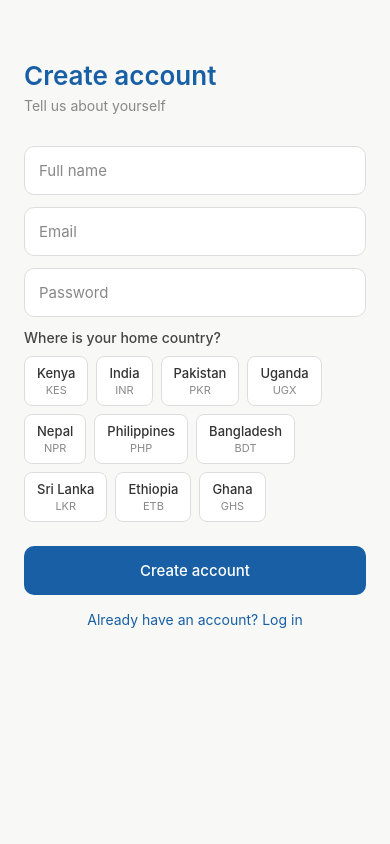
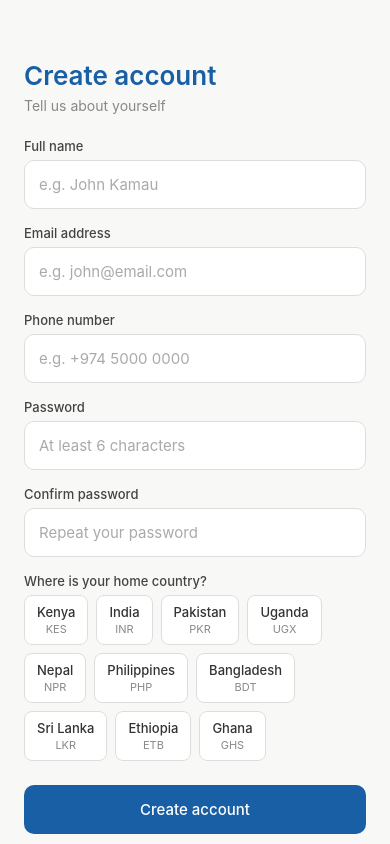
Before and after one commit to RAPHJID/Home-Away1, a React Native app: screen /Signup in a window 390 px wide. Built offline with nearby package versions, Linux system fonts and the light colour scheme.

Commit message:
feat : Added phone number and confirmPassword on my sign in page

```diff
--- a/app/screens/SignupScreen.js
+++ b/app/screens/SignupScreen.js
@@ -22,13 +22,23 @@ const COUNTRIES = [
 export default function SignupScreen({ navigation }) {
   const [fullName, setFullName] = useState('')
   const [email, setEmail] = useState('')
+  const [phone, setPhone] = useState('')
   const [password, setPassword] = useState('')
+  const [confirmPassword, setConfirmPassword] = useState('')
   const [selectedCountry, setSelectedCountry] = useState(null)
   const [loading, setLoading] = useState(false)
 
   async function handleSignup() {
-    if (!fullName || !email || !password || !selectedCountry) {
+    if (!fullName || !email || !phone || !password || !confirmPassword || !selectedCountry) {
       Alert.alert('Error', 'Please fill in all fields and select your home country')
+      return
+    }
+    if (password !== confirmPassword) {
+      Alert.alert('Error', 'Passwords do not match')
+      return
+    }
+    if (password.length < 6) {
+      Alert.alert('Error', 'Password must be at least 6 characters')
       return
     }
     setLoading(true)
@@ -38,6 +48,7 @@ export default function SignupScreen({ navigation }) {
       options: {
         data: {
           full_name: fullName,
+          phone: phone,
           home_country: selectedCountry.label,
           home_currency: selectedCountry.currency,
         }
@@ -57,28 +68,53 @@ export default function SignupScreen({ navigation }) {
         <Text style={styles.title}>Create account</Text>
         <Text style={styles.subtitle}>Tell us about yourself</Text>
 
+        <Text style={styles.label}>Full name</Text>
         <TextInput
           style={styles.input}
-          placeholder="Full name"
-          placeholderTextColor="#888"
+          placeholder="e.g. John Kamau"
+          placeholderTextColor="#aaa"
           value={fullName}
           onChangeText={setFullName}
         />
+
+        <Text style={styles.label}>Email address</Text>
         <TextInput
           style={styles.input}
-          placeholder="Email"
-          placeholderTextColor="#888"
+          placeholder="e.g. john@email.com"
+          placeholderTextColor="#aaa"
           value={email}
           onChangeText={setEmail}
           keyboardType="email-address"
           autoCapitalize="none"
         />
+
+        <Text style={styles.label}>Phone number</Text>
         <TextInput
           style={styles.input}
-          placeholder="Password"
-          placeholderTextColor="#888"
+          placeholder="e.g. +974 5000 0000"
+          placeholderTextColor="#aaa"
+          value={phone}
+          onChangeText={setPhone}
+          keyboardType="phone-pad"
+        />
+
+        <Text style={styles.label}>Password</Text>
+        <TextInput
+          style={styles.input}
+          placeholder="At least 6 characters"
+          placeholderTextColor="#aaa"
           value={password}
           onChangeText={setPassword}
+          secureTextEntry
+        />
+
+        <Text style={styles.label}>Confirm password</Text>
+        <TextInput
+          style={styles.input}
+          placeholder="Repeat your password"
+          placeholderTextColor="#aaa"
+          value={confirmPassword}
+          onChangeText={setConfirmPassword}
           secureTextEntry
         />
 
@@ -119,6 +155,8 @@ export default function SignupScreen({ navigation }) {
         <TouchableOpacity onPress={() => navigation.navigate('Login')}>
           <Text style={styles.link}>Already have an account? Log in</Text>
         </TouchableOpacity>
+
+        <View style={{ height: 40 }} />
       </ScrollView>
     </KeyboardAvoidingView>
   )
@@ -128,13 +166,13 @@ const styles = StyleSheet.create({
   container: { flex: 1, backgroundColor: '#f8f8f6' },
   inner: { padding: 24, paddingTop: 60 },
   title: { fontSize: 26, fontWeight: '600', color: '#185FA5', marginBottom: 6 },
-  subtitle: { fontSize: 14, color: '#888', marginBottom: 32 },
+  subtitle: { fontSize: 14, color: '#888', marginBottom: 24 },
+  label: { fontSize: 13, color: '#444', fontWeight: '500', marginBottom: 6 },
   input: {
     backgroundColor: '#fff', borderRadius: 10, padding: 14,
-    fontSize: 15, color: '#1a1a1a', marginBottom: 12,
+    fontSize: 15, color: '#1a1a1a', marginBottom: 16,
     borderWidth: 0.5, borderColor: '#ddd'
   },
-  label: { fontSize: 14, color: '#444', marginBottom: 10, fontWeight: '500' },
   countryGrid: { flexDirection: 'row', flexWrap: 'wrap', gap: 8, marginBottom: 24 },
   countryBtn: {
     paddingVertical: 8, paddingHorizontal: 12,
```
